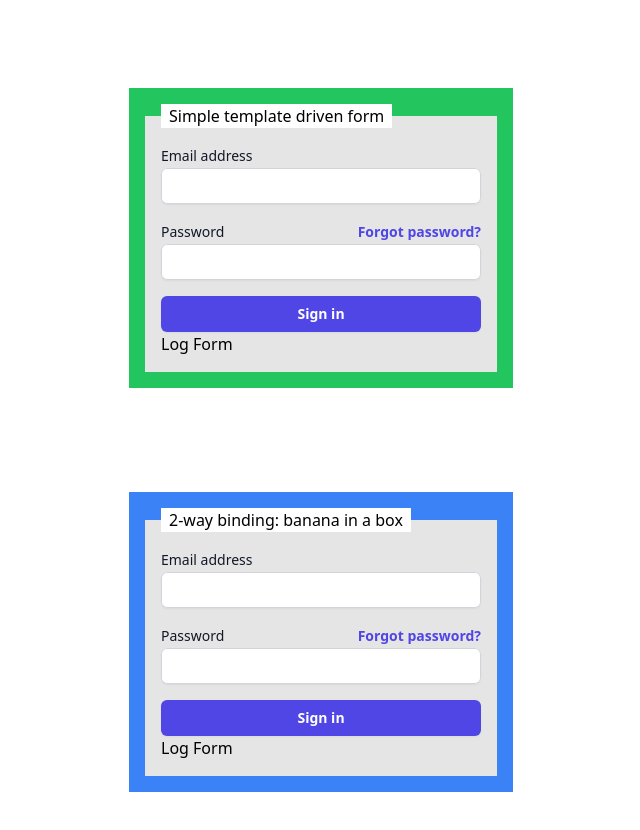
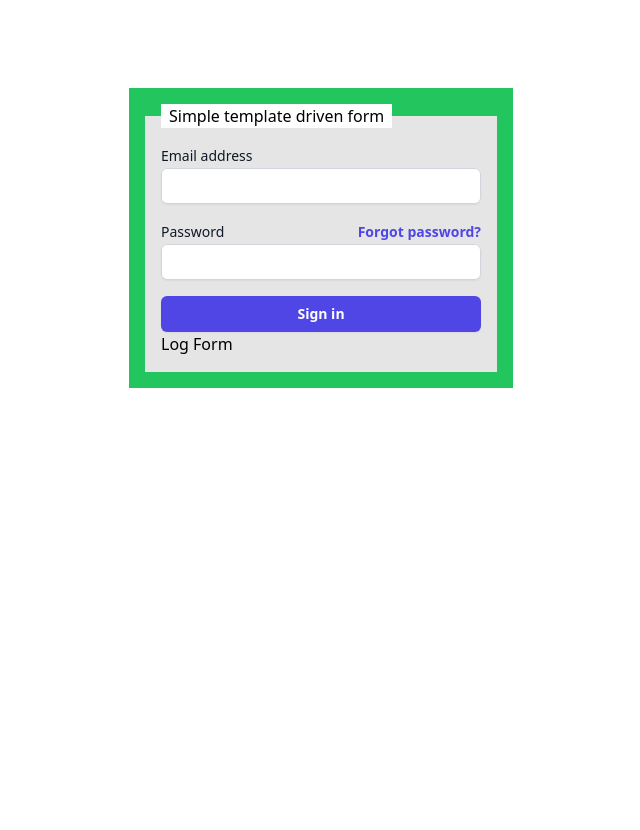
Before and after one commit to neno/greeting-carder, an Angular app: page / in a window 1280 px wide. Shown: the top 830 px of the page, without its empty margins (319-959 px from the left). After the commit the page ends 800 px from the top, so only its background shows below. Built offline with nearby package versions, Linux system fonts and the light colour scheme.

Commit message:
Remove redundant login form
The additional login form, which was mainly intended for testing two-way binding, has been removed from the login.component.html. This simplification improves readability of the code and avoids potential confusion.

```diff
--- a/src/app/auth/login/login.component.html
+++ b/src/app/auth/login/login.component.html
@@ -73,77 +73,4 @@
       </fieldset>
     </form>
   </div>
-  <div class="mt-10 sm:mx-auto sm:w-full sm:max-w-sm">
-    <form
-      class="space-y-6 p-4 bg-blue-500"
-      #loginForm2="ngForm"
-      [ngFormOptions]="{ updateOn: 'submit' }"
-      (ngSubmit)="onSubmitBanana()">
-      <fieldset class="bg-neutral-200 p-4">
-        <legend class="bg-white px-2">2-way binding: banana in a box</legend>
-        <ol class="flex flex-col gap-4">
-          <li>
-            <label
-              for="email2"
-              class="block text-sm font-medium leading-6 text-gray-900"
-              >Email address</label
-            >
-            <input
-              [(ngModel)]="credentials.email"
-              id="email2"
-              name="email"
-              type="email"
-              required
-              class="block w-full rounded-md border-0 py-1.5 text-gray-900 shadow-sm ring-1 ring-inset ring-gray-300 placeholder:text-gray-400 focus:ring-2 focus:ring-inset focus:ring-indigo-600 sm:text-sm sm:leading-6" />
-            <p
-              class="text-sm text-red-700"
-              *ngIf="
-                loginForm.controls['email']?.touched &&
-                loginForm.controls['email']?.errors?.['required']
-              ">
-              Email is required!
-            </p>
-          </li>
-          <li>
-            <div class="flex items-center justify-between">
-              <label
-                for="password2"
-                class="block text-sm font-medium leading-6 text-gray-900"
-                >Password</label
-              >
-              <div class="text-sm">
-                <a
-                  href="#"
-                  class="font-semibold text-indigo-600 hover:text-indigo-500"
-                  >Forgot password?</a
-                >
-              </div>
-            </div>
-            <input
-              [(ngModel)]="credentials.password"
-              id="password2"
-              name="password"
-              type="password"
-              required
-              class="block w-full rounded-md border-0 py-1.5 text-gray-900 shadow-sm ring-1 ring-inset ring-gray-300 placeholder:text-gray-400 focus:ring-2 focus:ring-inset focus:ring-indigo-600 sm:text-sm sm:leading-6" />
-            <p
-              class="text-sm text-red-700"
-              *ngIf="
-                loginForm.controls['password']?.touched &&
-                loginForm.controls['password']?.errors?.['required']
-              ">
-              Password is required!
-            </p>
-          </li>
-        </ol>
-
-        <button
-          type="submit"
-          class="mt-4 flex w-full justify-center rounded-md bg-indigo-600 px-3 py-1.5 text-sm font-semibold leading-6 text-white shadow-sm hover:bg-indigo-500 focus-visible:outline focus-visible:outline-2 focus-visible:outline-offset-2 focus-visible:outline-indigo-600">
-          Sign in
-        </button>
-        <button (click)="log(loginForm2)">Log Form</button>
-      </fieldset>
-    </form>
-  </div>
 </div>
```
